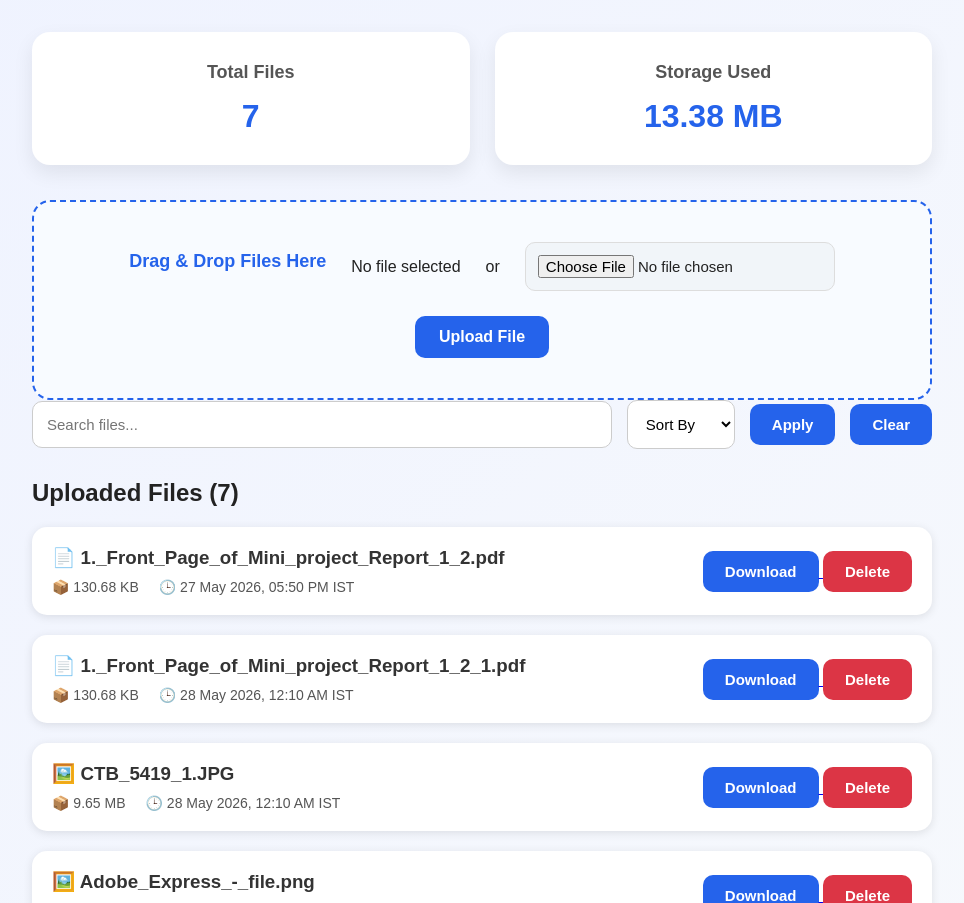
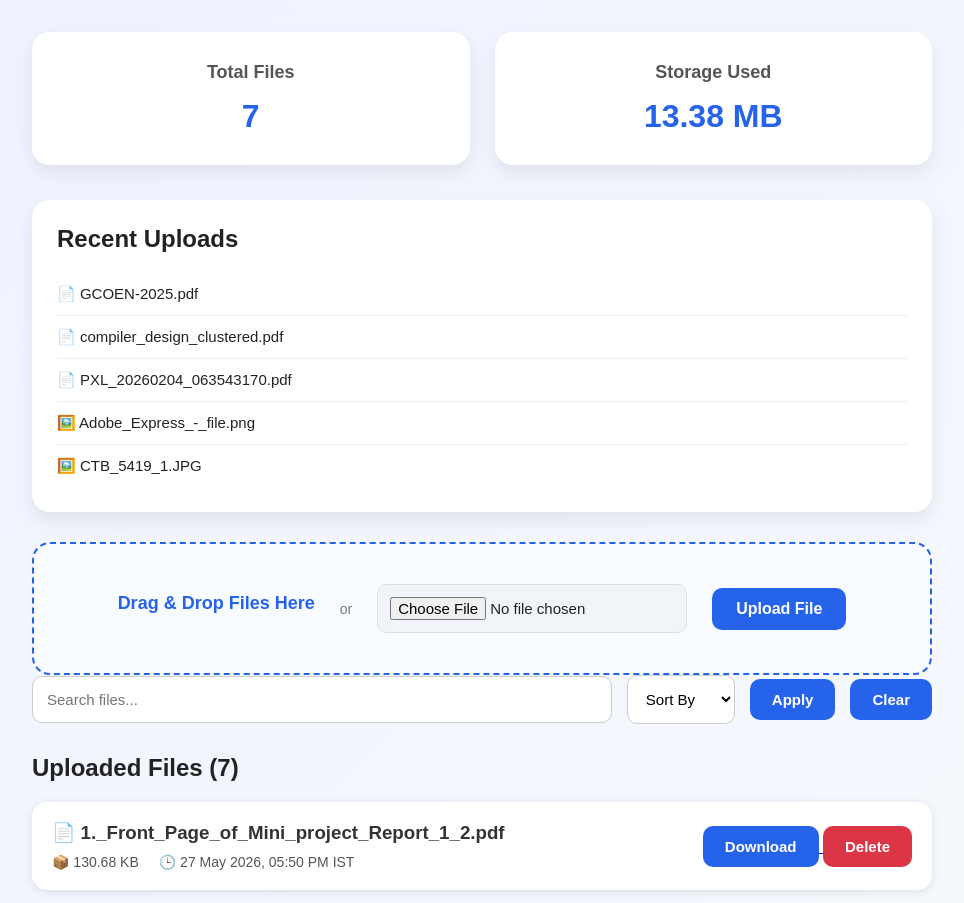
Before and after one commit to Purshottambadwaik/Purshottambadwaik-secure-file-sharing-system, a Flask app: page /dashboard in a window 1280 px wide. Shown: the part 246-1149 px from the top of the page, without its empty margins (158-1122 px from the left). Run offline with Flask 3, Linux system fonts and the light colour scheme; a user stored in the database is signed in.

Commit message:
Improved dashboard UI and recent uploads section

```diff
--- a/backend/app.py
+++ b/backend/app.py
@@ -184,6 +184,13 @@ def dashboard():
         for file in files
     )
 
+        # Recent uploads
+    recent_files = File.query.filter_by(
+        user_id=session['user_id']
+    ).order_by(
+        File.uploaded_at.desc()
+    ).limit(5).all()
+
     return render_template(
         'dashboard.html',
         username=username,
@@ -191,7 +198,8 @@ def dashboard():
         total_files=total_files,
         total_storage=total_storage,
         format_file_size=format_file_size,
-        get_file_icon=get_file_icon
+        get_file_icon=get_file_icon,
+        recent_files=recent_files
     )
     return redirect('/login')
 
--- a/backend/static/style.css
+++ b/backend/static/style.css
@@ -438,3 +438,42 @@ flex-wrap: wrap;
 
     color: #2563eb;
 }
+
+/* Recent Uploads */
+.recent-section {
+
+    background: white;
+
+    padding: 25px;
+
+    border-radius: 18px;
+
+    margin-bottom: 30px;
+
+    box-shadow: 0px 8px 20px rgba(0,0,0,0.08);
+}
+
+.recent-section h2 {
+
+    margin-bottom: 20px;
+}
+
+.recent-item {
+
+    padding: 12px 0;
+
+    border-bottom: 1px solid #eee;
+
+    font-size: 15px;
+}
+
+.recent-item:last-child {
+
+    border-bottom: none;
+}
+.or-text {
+
+    color: #777;
+
+    font-size: 14px;
+}
--- a/backend/templates/dashboard.html
+++ b/backend/templates/dashboard.html
@@ -11,25 +11,6 @@
     />
   </head>
 
-<script>
-
-    const fileInput =
-        document.getElementById('file-input');
-
-    const selectedFile =
-        document.getElementById('selected-file');
-
-    fileInput.addEventListener('change', () => {
-
-        if (fileInput.files.length > 0) {
-
-            selectedFile.textContent =
-                "Selected: " +
-                fileInput.files[0].name;
-        }
-    });
-
-</script>
 
   <body>
     <div class="dashboard-container">
@@ -73,6 +54,26 @@
         </div>
       </div>
 
+<!-- Recent Uploads -->
+<div class="recent-section">
+
+    <h2>Recent Uploads</h2>
+
+    {% for recent in recent_files %}
+
+        <div class="recent-item">
+
+            <span>
+                {{ get_file_icon(recent.filename) }}
+                {{ recent.filename }}
+            </span>
+
+        </div>
+
+    {% endfor %}
+
+</div>
+
       <!-- Upload Form -->
   <form
       action="/upload"
@@ -86,11 +87,8 @@
               Drag & Drop Files Here
           </p>
 
-          <p id="selected-file">
-              No file selected
-          </p>
 
-          <p>or</p>
+<span class="or-text">or</span>
 
           <input
               type="file"
```
Also changed, not shown: backend/database/database.db, 1 other file.
